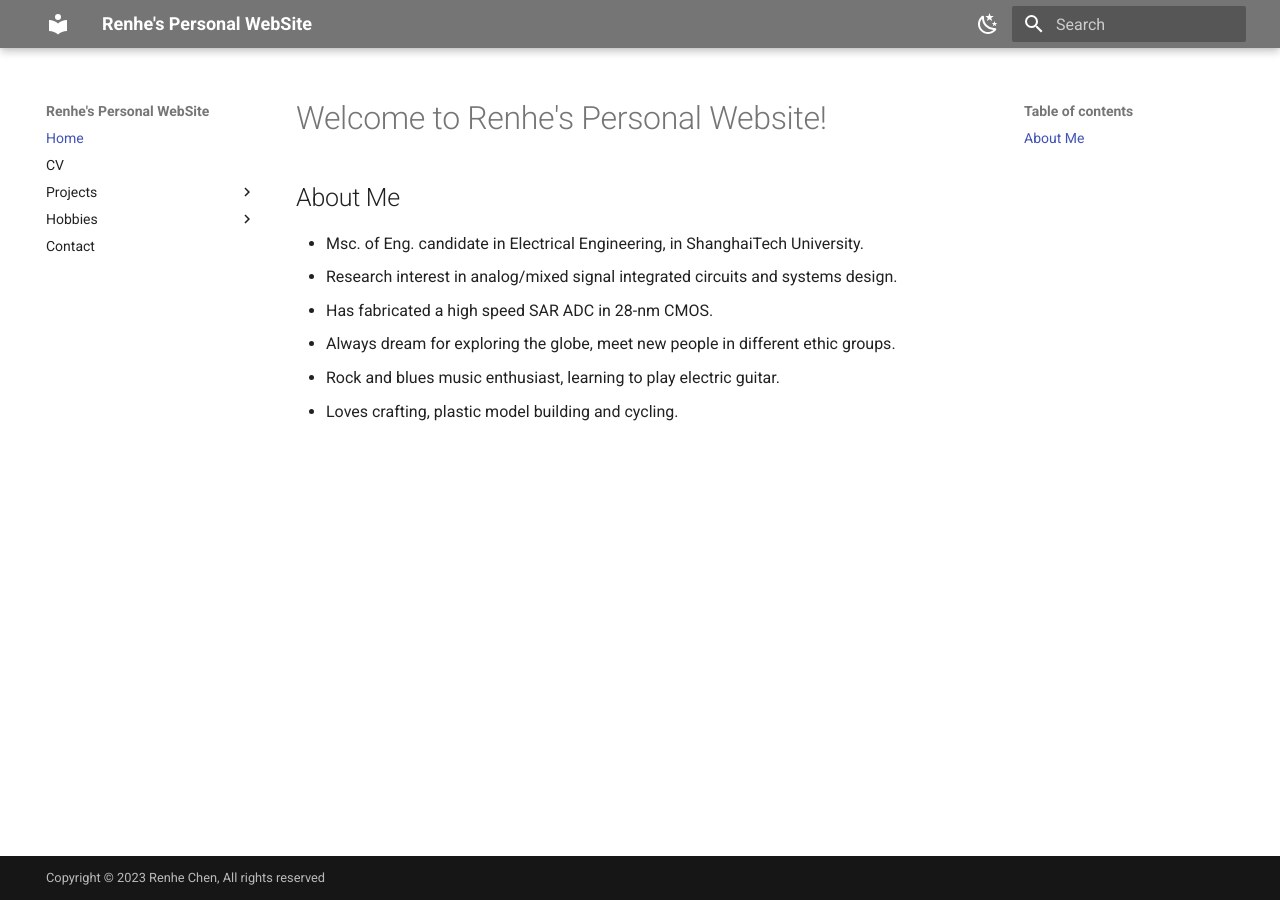
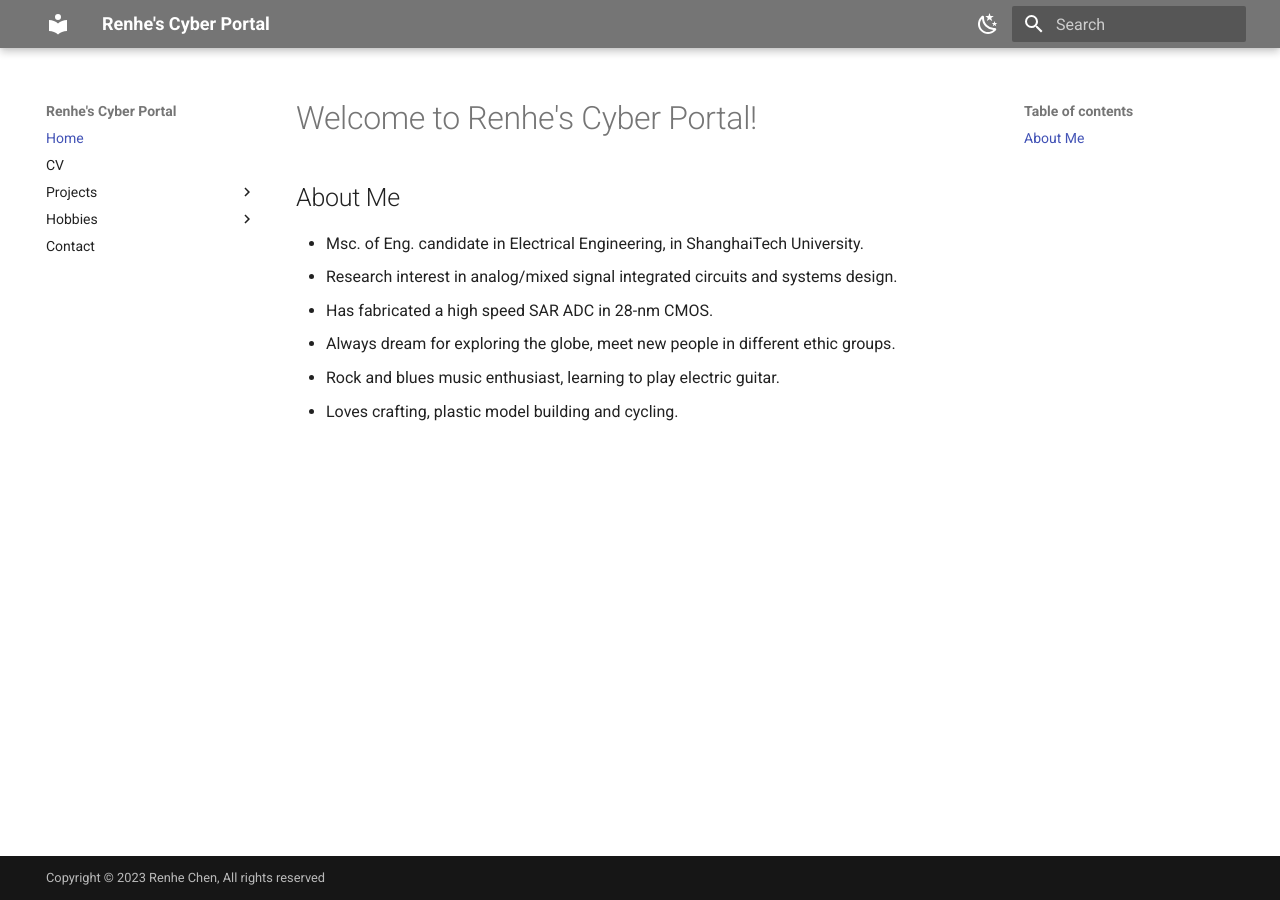
Before and after one commit to pig-floyd/pig-floyd.github.io, an MkDocs documentation site: the page built from docs/index.md, in a window 1280 px wide. Built offline with MkDocs 1.6.1 and Material for MkDocs 9.7.7, drawn with Linux system fonts in a browser that asks for light colours.

Commit message:
maps modified

```diff
--- a/docs/index.md
+++ b/docs/index.md
@@ -1,4 +1,4 @@
-# Welcome to Renhe's Personal Website!
+# Welcome to Renhe's Cyber Portal!
 
 ## About Me
 
--- a/mkdocs.yml
+++ b/mkdocs.yml
@@ -1,5 +1,5 @@
 #[INFO]
-site_name: Renhe's Personal WebSite
+site_name: Renhe's Cyber Portal
 site_author: Renhe Chen
 #[UI]
 theme:
```
Also changed, not shown: docs/Contact/contact.md (+1 -1 lines).
